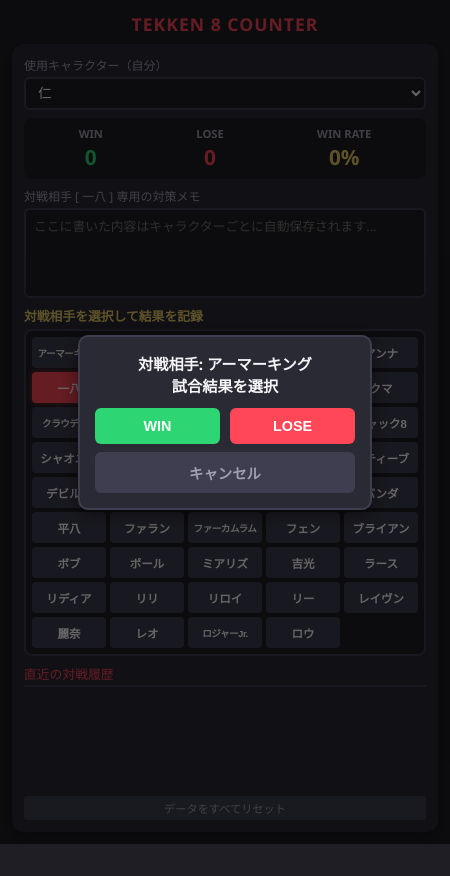
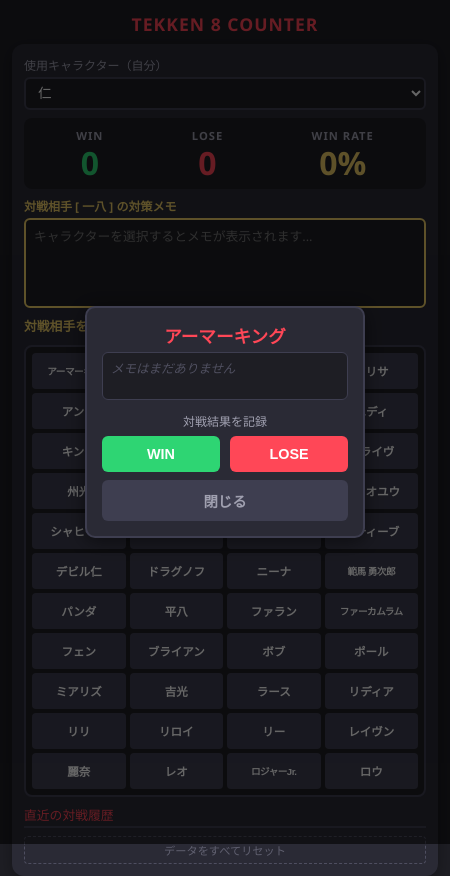
Before and after one commit to FuRyu0402/tekken8_app, an Electron app: page index.html in a window 450 px wide. Both pictures are taken after a click on the button "アーマーキング". Before the commit the page ends 844 px from the top, so only its background shows below. Drawn offline with Linux system fonts and the light colour scheme.

Commit message:
UIの大幅な見直し

```diff
--- a/index.html
+++ b/index.html
@@ -6,6 +6,12 @@
     <meta name="viewport" content="width=device-width, initial-scale=1.0">
     <title>鉄拳8 戦績カウンター</title>
     <style>
+        *,
+        *::before,
+        *::after {
+            box-sizing: border-box;
+        }
+
         html,
         body {
             height: 100%;
@@ -14,7 +20,6 @@
             background-color: #1e1e24;
             font-family: 'Segoe UI', Meiryo, sans-serif;
             color: #f5f5f7;
-            overflow: hidden;
         }
 
         body {
@@ -22,7 +27,6 @@
             display: flex;
             flex-direction: column;
             align-items: center;
-            box-sizing: border-box;
         }
 
         h1 {
@@ -36,23 +40,20 @@
 
         .container {
             width: 100%;
-            max-width: 100%;
+            max-width: 600px;
             background-color: #2a2a35;
             padding: 12px;
             border-radius: 12px;
             box-shadow: 0 4px 15px rgba(0, 0, 0, 0.3);
-            box-sizing: border-box;
-            flex: 1;
             display: flex;
             flex-direction: column;
-            min-height: 0;
+            gap: 8px;
         }
 
+        /* 自分キャラ選択 */
         .top-row {
             display: flex;
             gap: 10px;
-            margin-bottom: 8px;
-            flex-shrink: 0;
         }
 
         .form-group {
@@ -75,7 +76,6 @@
             border-radius: 6px;
             font-size: 0.85rem;
             cursor: pointer;
-            box-sizing: border-box;
         }
 
         select:focus {
@@ -83,27 +83,28 @@
             outline: none;
         }
 
+        /* WIN/LOSE/WIN RATE */
         .counter-display {
             display: flex;
             justify-content: space-around;
             background-color: #1e1e24;
-            padding: 8px;
+            padding: 10px 8px;
             border-radius: 8px;
-            margin-bottom: 8px;
             text-align: center;
-            flex-shrink: 0;
         }
 
         .counter-box h2 {
             margin: 0;
             font-size: 0.7rem;
             color: #a0a0b0;
+            letter-spacing: 1px;
         }
 
         .counter-box p {
-            margin: 2px 0 0 0;
-            font-size: 1.3rem;
+            margin: 4px 0 0 0;
+            font-size: 2rem;
             font-weight: bold;
+            line-height: 1;
         }
 
         .win-color {
@@ -118,11 +119,18 @@
             color: #eccc68;
         }
 
+        /* メモ欄 */
         .memo-group {
-            margin-bottom: 8px;
             display: flex;
             flex-direction: column;
-            flex-shrink: 0;
+        }
+
+        .memo-label {
+            display: block;
+            font-size: 0.75rem;
+            margin-bottom: 3px;
+            color: #eccc68;
+            font-weight: bold;
         }
 
         .memo-area {
@@ -131,39 +139,41 @@
             padding: 6px 8px;
             background-color: #1e1e24;
             color: #ffffff;
-            border: 2px solid #3e3e50;
+            border: 2px solid #eccc68;
             border-radius: 6px;
             font-size: 0.8rem;
-            box-sizing: border-box;
             resize: none;
             font-family: inherit;
         }
 
         .memo-area:focus {
-            border-color: #eccc68;
+            border-color: #f9ca24;
             outline: none;
         }
 
+        /* キャラグリッド */
         .section-title {
             font-size: 0.8rem;
             color: #eccc68;
-            margin-bottom: 4px;
             font-weight: bold;
-            flex-shrink: 0;
+            margin-bottom: 2px;
         }
 
         .char-grid {
-            flex: 2;
             display: grid;
-            grid-template-columns: repeat(5, 1fr);
+            grid-template-columns: repeat(6, 1fr);
             gap: 4px;
-            overflow-y: auto;
             background-color: #1e1e24;
             padding: 6px;
             border-radius: 8px;
             border: 2px solid #3e3e50;
-            min-height: 0;
-            margin-bottom: 8px;
+        }
+
+        /* スマホは4列 */
+        @media (max-width: 480px) {
+            .char-grid {
+                grid-template-columns: repeat(4, 1fr);
+            }
         }
 
         .char-btn {
@@ -171,7 +181,7 @@
             color: #ffffff;
             border: none;
             border-radius: 4px;
-            padding: 6px 2px;
+            height: 36px;
             font-size: 0.72rem;
             font-weight: bold;
             cursor: pointer;
@@ -179,6 +189,7 @@
             white-space: nowrap;
             overflow: hidden;
             text-overflow: ellipsis;
+            padding: 0 2px;
             transition: background-color 0.1s, transform 0.05s;
         }
 
@@ -191,32 +202,36 @@
             box-shadow: 0 0 6px rgba(255, 71, 87, 0.5);
         }
 
+        .char-btn.long-name {
+            font-size: 0.60rem !important;
+            letter-spacing: -0.5px;
+        }
+
+        /* 対戦履歴 */
         .history-section {
-            flex: 1;
             display: flex;
             flex-direction: column;
-            min-height: 0;
+            gap: 4px;
         }
 
         .history-title {
             font-size: 0.8rem;
             border-bottom: 2px solid #3e3e50;
             padding-bottom: 2px;
-            margin-bottom: 4px;
             color: #ff4757;
-            flex-shrink: 0;
         }
 
         .history-list {
-            flex: 1;
+            display: flex;
+            flex-direction: column;
+            gap: 3px;
+            max-height: 160px;
             overflow-y: auto;
-            min-height: 0;
         }
 
         .history-item {
             background-color: #1e1e24;
             padding: 4px 8px;
-            margin-bottom: 3px;
             border-radius: 4px;
             font-size: 0.75rem;
             display: flex;
@@ -244,6 +259,25 @@
             color: #707080;
         }
 
+        /* リセットボタン */
+        .clear-btn {
+            background-color: #2a2a35;
+            color: #606070;
+            font-size: 0.7rem;
+            padding: 5px;
+            border-radius: 4px;
+            width: 100%;
+            cursor: pointer;
+            border: 1px dashed #4e4e60;
+            transition: color 0.2s, border-color 0.2s;
+        }
+
+        .clear-btn:hover {
+            color: #ff4757;
+            border-color: #ff4757;
+        }
+
+        /* モーダル共通 */
         .modal-overlay {
             position: fixed;
             top: 0;
@@ -265,7 +299,7 @@
             box-shadow: 0 4px 20px rgba(0, 0, 0, 0.5);
             border: 2px solid #3e3e50;
             width: 80%;
-            max-width: 260px;
+            max-width: 280px;
         }
 
         .modal-title {
@@ -298,6 +332,10 @@
             background-color: #ff4757;
         }
 
+        .m-confirm {
+            background-color: #ff4757;
+        }
+
         .m-cancel {
             background-color: #3e3e50;
             color: #a0a0b0;
@@ -311,27 +349,39 @@
             color: #a0a0b0;
         }
 
-        .clear-btn {
-            background-color: #3e3e50;
-            color: #a0a0b0;
-            font-size: 0.7rem;
-            padding: 4px;
-            border-radius: 4px;
-            margin-top: 4px;
-            width: 100%;
-            cursor: pointer;
-            border: none;
-            flex-shrink: 0;
+        /* キャラモーダル（メモ表示＋記録ボタン） */
+        .char-modal-name {
+            font-size: 1.1rem;
+            font-weight: bold;
+            color: #ff4757;
+            margin-bottom: 4px;
         }
 
-        .char-btn.long-name {
-            font-size: 0.60rem !important;
-            letter-spacing: -0.5px;
-            padding: 6px 0px;
+        .char-modal-memo {
+            background-color: #1e1e24;
+            border: 1px solid #3e3e50;
+            border-radius: 6px;
+            padding: 6px 8px;
+            font-size: 0.78rem;
+            color: #c0c0d0;
+            text-align: left;
+            min-height: 48px;
+            max-height: 100px;
+            overflow-y: auto;
+            margin-bottom: 12px;
+            white-space: pre-wrap;
+            word-break: break-all;
         }
 
-        .m-confirm {
-            background-color: #ff4757;
+        .char-modal-memo.empty {
+            color: #505060;
+            font-style: italic;
+        }
+
+        .modal-record-title {
+            font-size: 0.75rem;
+            color: #a0a0b0;
+            margin-bottom: 6px;
         }
     </style>
 </head>
@@ -341,6 +391,8 @@
     <h1>TEKKEN 8 COUNTER</h1>
 
     <div class="container">
+
+        <!-- 自分キャラ選択 -->
         <div class="top-row">
             <div class="form-group">
                 <label for="my-char-select">使用キャラクター（自分）</label>
@@ -348,6 +400,7 @@
             </div>
         </div>
 
+        <!-- WIN/LOSE/WIN RATE -->
         <div class="counter-display">
             <div class="counter-box">
                 <h2>WIN</h2>
@@ -363,18 +416,36 @@
             </div>
         </div>
 
+        <!-- メモ欄 -->
         <div class="memo-group">
-            <label id="memo-label" for="char-memo">対戦相手 [ 未選択 ] の専用メモ</label>
-            <textarea id="char-memo" class="memo-area" placeholder="ここに書いた内容はキャラクターごとに自動保存されます..."></textarea>
+            <label id="memo-label" class="memo-label" for="char-memo">対戦相手 [ 未選択 ] の対策メモ</label>
+            <textarea id="char-memo" class="memo-area" placeholder="キャラクターを選択するとメモが表示されます..."></textarea>
         </div>
 
-        <div class="section-title">対戦相手を選択して結果を記録</div>
+        <!-- キャラグリッド -->
+        <div class="section-title">対戦相手を選択</div>
         <div id="char-grid" class="char-grid"></div>
 
+        <!-- 対戦履歴 -->
         <div class="history-section">
             <div class="history-title">直近の対戦履歴</div>
             <div id="history-list" class="history-list"></div>
             <button class="clear-btn" onclick="clearHistory()">データをすべてリセット</button>
+        </div>
+
+    </div>
+
+    <!-- キャラ選択モーダル（メモ表示＋WIN/LOSE記録） -->
+    <div id="char-modal" class="modal-overlay">
+        <div class="modal-box">
+            <div id="char-modal-name" class="char-modal-name"></div>
+            <div id="char-modal-memo" class="char-modal-memo"></div>
+            <div class="modal-record-title">対戦結果を記録</div>
+            <div class="modal-btn-group">
+                <button class="modal-btn m-win" onclick="submitMatchResult('WIN')">WIN</button>
+                <button class="modal-btn m-lose" onclick="submitMatchResult('LOSE')">LOSE</button>
+            </div>
+            <button class="modal-btn m-cancel" onclick="closeCharModal()">閉じる</button>
         </div>
     </div>
 
@@ -387,17 +458,6 @@
                 <button class="modal-btn m-cancel-reset" onclick="closeResetModal()">キャンセル</button>
                 <button class="modal-btn m-confirm" onclick="executeReset()">リセット</button>
             </div>
-        </div>
-    </div>
-
-    <div id="result-modal" class="modal-overlay">
-        <div class="modal-box">
-            <div id="modal-target-char" class="modal-title">キャラ名</div>
-            <div class="modal-btn-group">
-                <button class="modal-btn m-win" onclick="submitMatchResult('WIN')">WIN</button>
-                <button class="modal-btn m-lose" onclick="submitMatchResult('LOSE')">LOSE</button>
-            </div>
-            <button class="modal-btn m-cancel" onclick="closeModal()">キャンセル</button>
         </div>
     </div>
 
@@ -416,7 +476,7 @@
         let currentSelectedOpponent = localStorage.getItem('t8_current_opp_v4') || "一八";
         let pendingOpponentCharacter = "";
 
-        // ----- メモエリアのイベントリスナーを1回だけ登録 -----
+        // メモエリアのイベントリスナーを1回だけ登録
         document.getElementById('char-memo').addEventListener('input', saveCharacterMemo);
 
         // 自分キャラのドロップダウン初期化
@@ -432,29 +492,23 @@
             mySelect.value = "仁";
         }
 
-        // 対戦相手ボタン一覧（グリッド）の動的生成
+        // 対戦相手グリッドの生成
         function initOpponentGrid() {
             const grid = document.getElementById('char-grid');
             grid.innerHTML = '';
-
             characterList.forEach(char => {
                 const btn = document.createElement('button');
                 btn.className = 'char-btn';
-
-                if (char.length >= 6) {
-                    btn.classList.add('long-name');
-                }
-
+                if (char.length >= 6) btn.classList.add('long-name');
                 btn.id = 'btn-' + char;
                 btn.textContent = char;
-                btn.onclick = function () { openResultModal(char); };
+                btn.onclick = function () { openCharModal(char); };
                 grid.appendChild(btn);
             });
-
             highlightCurrentOpponent();
         }
 
-        // 現在ターゲットにしているキャラのボタン色を変える
+        // 現在選択中のキャラを強調
         function highlightCurrentOpponent() {
             characterList.forEach(char => {
                 const btn = document.getElementById('btn-' + char);
@@ -464,31 +518,39 @@
             if (activeBtn) activeBtn.classList.add('selected');
         }
 
-        // キャラクターボタンを押した時にポップアップを表示
-        function openResultModal(char) {
+        // キャラボタンを押したらモーダルを開く（メモ表示＋WIN/LOSE選択）
+        function openCharModal(char) {
             pendingOpponentCharacter = char;
-            document.getElementById('modal-target-char').innerHTML =
-                '対戦相手: <strong>' + char + '</strong><br>試合結果を選択';
-            document.getElementById('result-modal').style.display = 'flex';
+            document.getElementById('char-modal-name').textContent = char;
+
+            const memo = characterMemos[char] || "";
+            const memoEl = document.getElementById('char-modal-memo');
+            if (memo) {
+                memoEl.textContent = memo;
+                memoEl.classList.remove('empty');
+            } else {
+                memoEl.textContent = "メモはまだありません";
+                memoEl.classList.add('empty');
+            }
+
+            document.getElementById('char-modal').style.display = 'flex';
         }
 
-        function closeModal() {
-            document.getElementById('result-modal').style.display = 'none';
+        function closeCharModal() {
+            document.getElementById('char-modal').style.display = 'none';
         }
 
-        // ポップアップでWIN/LOSEを押した時の処理
+        // WIN/LOSE記録
         function submitMatchResult(result) {
             const myChar = document.getElementById('my-char-select').value;
             const oppChar = pendingOpponentCharacter;
 
-            const newMatch = {
+            matchHistory.push({
                 myChar: myChar,
                 oppChar: oppChar,
                 result: result,
                 timestamp: new Date().getTime()
-            };
-
-            matchHistory.push(newMatch);
+            });
             localStorage.setItem('t8_counter_v4', JSON.stringify(matchHistory));
 
             currentSelectedOpponent = oppChar;
@@ -497,7 +559,7 @@
             highlightCurrentOpponent();
             loadCharacterMemo();
             updateDisplay();
-            closeModal();
+            closeCharModal();
         }
 
         function formatTimestamp(ms) {
@@ -507,34 +569,27 @@
         }
 
         function updateDisplay() {
-            let wins = 0;
-            let loses = 0;
-
+            let wins = 0, loses = 0;
             const listContainer = document.getElementById('history-list');
             listContainer.innerHTML = '';
 
-            const maxDisplay = 5;
+            const maxDisplay = 10;
             let count = 0;
 
             for (let i = matchHistory.length - 1; i >= 0; i--) {
                 const match = matchHistory[i];
-
                 if (match.result === 'WIN') wins++;
                 if (match.result === 'LOSE') loses++;
 
                 if (count < maxDisplay) {
-                    const timeString = formatTimestamp(match.timestamp);
                     const item = document.createElement('div');
-                    const resultClass = match.result === 'WIN' ? 'item-win' : 'item-lose';
-                    item.className = 'history-item ' + resultClass;
-
+                    item.className = 'history-item ' + (match.result === 'WIN' ? 'item-win' : 'item-lose');
                     item.innerHTML =
                         '<div class="char-info">' +
                         '<strong>' + match.oppChar + '</strong>' +
-                        '<span class="time-text">(' + timeString + ' / 自分: ' + match.myChar + ')</span>' +
+                        '<span class="time-text">(' + formatTimestamp(match.timestamp) + ' / 自分: ' + match.myChar + ')</span>' +
                         '</div>' +
                         '<span><strong>' + match.result + '</strong></span>';
-
                     listContainer.appendChild(item);
                     count++;
                 }
@@ -549,18 +604,15 @@
         }
 
         function loadCharacterMemo() {
-            const memoArea = document.getElementById('char-memo');
-            const memoLabel = document.getElementById('memo-label');
-
-            memoLabel.textContent = '対戦相手 [ ' + currentSelectedOpponent + ' ] 専用の対策メモ';
-
-            // --- バグ修正: valueを直接セットし直すことでフォーカス・入力状態をリセット ---
-            memoArea.value = characterMemos[currentSelectedOpponent] || "";
+            document.getElementById('memo-label').textContent =
+                '対戦相手 [ ' + currentSelectedOpponent + ' ] の対策メモ';
+            document.getElementById('char-memo').value =
+                characterMemos[currentSelectedOpponent] || "";
         }
 
         function saveCharacterMemo() {
-            const memoContent = document.getElementById('char-memo').value;
-            characterMemos[currentSelectedOpponent] = memoContent;
+            characterMemos[currentSelectedOpponent] =
+                document.getElementById('char-memo').value;
             localStorage.setItem('t8_memos_v4', JSON.stringify(characterMemos));
         }
 
@@ -573,11 +625,8 @@
         }
 
         function executeReset() {
-            // 戦績履歴だけをリセット（メモ・選択状態は維持）
             matchHistory = [];
             localStorage.setItem('t8_counter_v4', JSON.stringify([]));
-
-            // 表示を更新（順番を統一してバグを防ぐ）
             updateDisplay();
             highlightCurrentOpponent();
             loadCharacterMemo();
```
